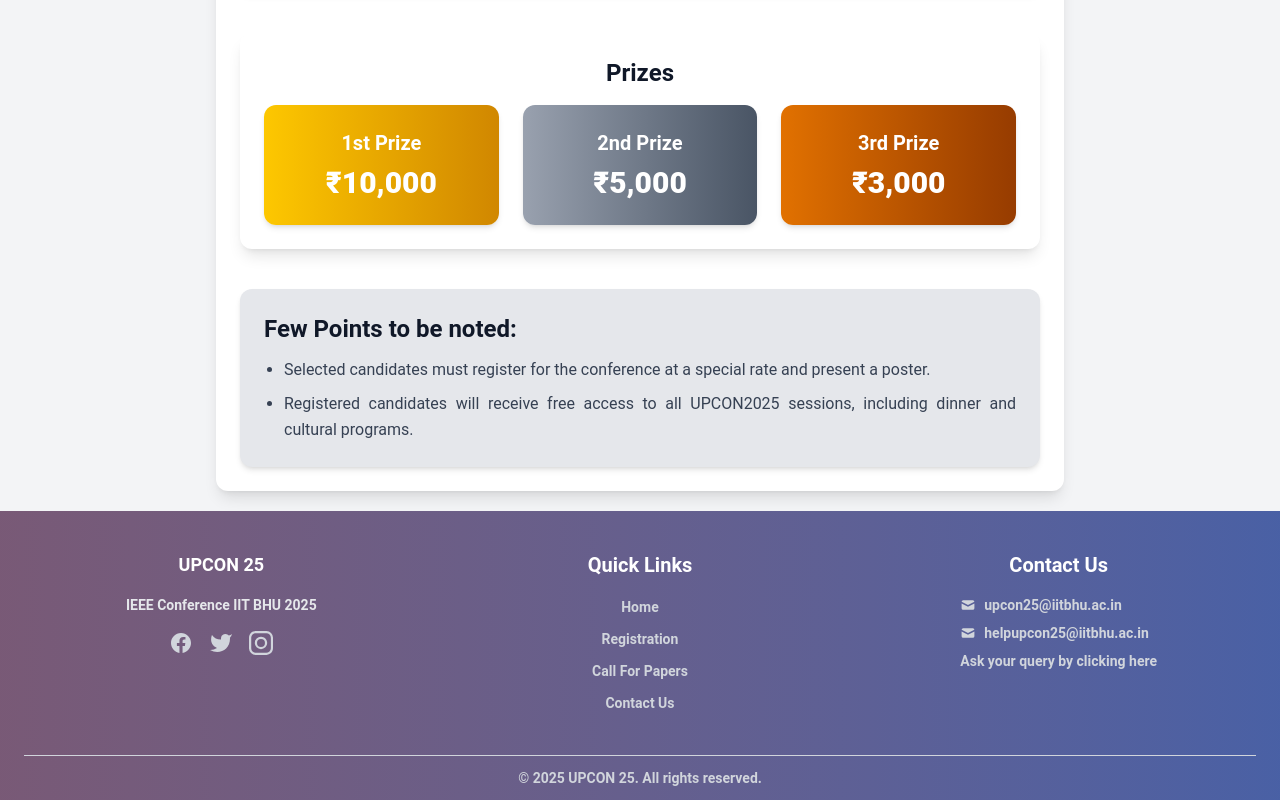
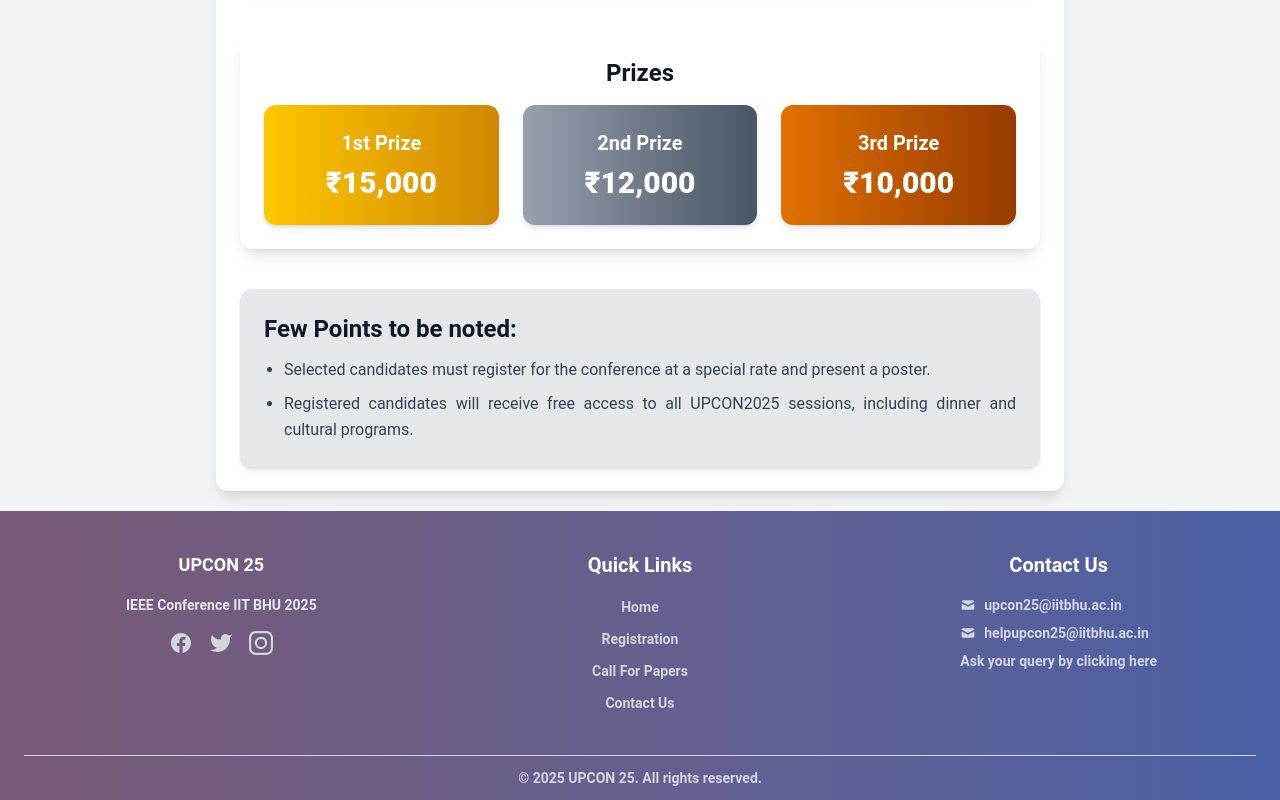
Before and after one commit to r120dhiman/UPCON25, a React (Vite) app in the folder frontend/: page /phdcolloquium in a window 1280 px wide. Shown: the part 1158-1958 px from the top of the page. Built offline with nearby package versions, Linux system fonts and the light colour scheme.

Commit message:
Update PHDColloqium.jsx

```diff
--- a/frontend/src/Pages/PHDColloqium.jsx
+++ b/frontend/src/Pages/PHDColloqium.jsx
@@ -94,15 +94,15 @@ function PHDColloquium() {
             <div className="grid grid-cols-1 md:grid-cols-3 gap-6 text-center">
               <div className="p-6 bg-gradient-to-r from-yellow-400 to-yellow-600 text-white rounded-xl shadow-md">
                 <p className="text-xl font-bold">1st Prize</p>
-                <p className="text-3xl font-extrabold mt-2">₹10,000</p>
+                <p className="text-3xl font-extrabold mt-2">₹15,000</p>
               </div>
               <div className="p-6 bg-gradient-to-r from-gray-400 to-gray-600 text-white rounded-xl shadow-md">
                 <p className="text-xl font-bold">2nd Prize</p>
-                <p className="text-3xl font-extrabold mt-2">₹5,000</p>
+                <p className="text-3xl font-extrabold mt-2">₹12,000</p>
               </div>
               <div className="p-6 bg-gradient-to-r from-amber-600 to-amber-800 text-white rounded-xl shadow-md">
                 <p className="text-xl font-bold">3rd Prize</p>
-                <p className="text-3xl font-extrabold mt-2">₹3,000</p>
+                <p className="text-3xl font-extrabold mt-2">₹10,000</p>
               </div>
             </div>
           </motion.div>
```
